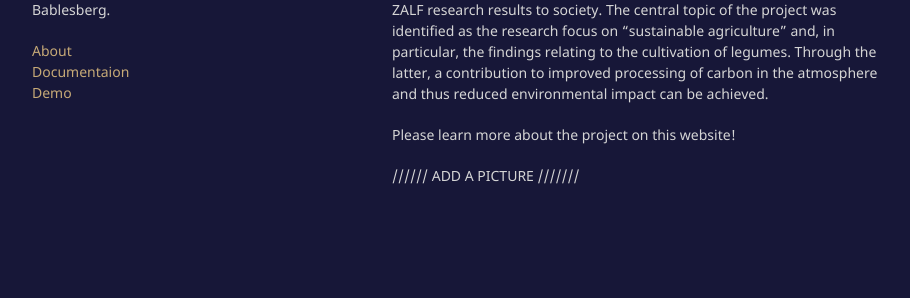
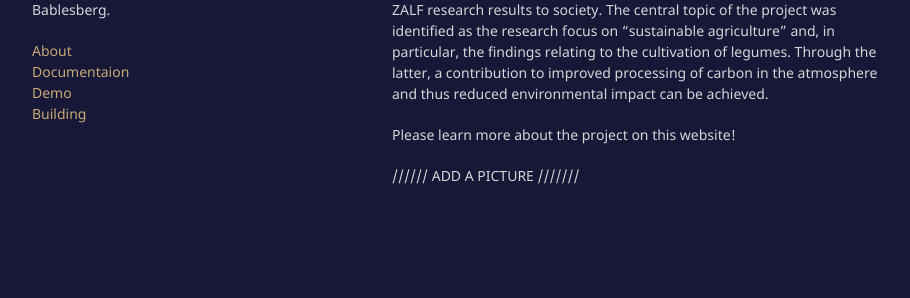
Before and after one commit to ctechfilmuniversity/zalf-ar-documentation, a Jekyll site: the page built from index.md, in a window 1280 px wide. Shown: the part 277-575 px from the top of the page, without its empty margins (178-1088 px from the left). Built offline with Jekyll 4.4.1, drawn with Linux system fonts in a browser that asks for light colours; our own code applies the rules of GitHub Pages for plain Markdown files.

Commit message:
added building page to sidebar

```diff
--- a/_includes/sidebar.html
+++ b/_includes/sidebar.html
@@ -13,5 +13,6 @@
       <a href="/zalf-ar-documentation/about" rel="author"> About </a><br>
       <a href="/zalf-ar-documentation/documentation" rel="author"> Documentaion </a><br>
       <a href="/zalf-ar-documentation/demo" rel="author"> Demo </a><br>
+      <a href="/zalf-ar-documentation/building" rel="author"> Building </a><br>
    </ul>
 </div>
```
